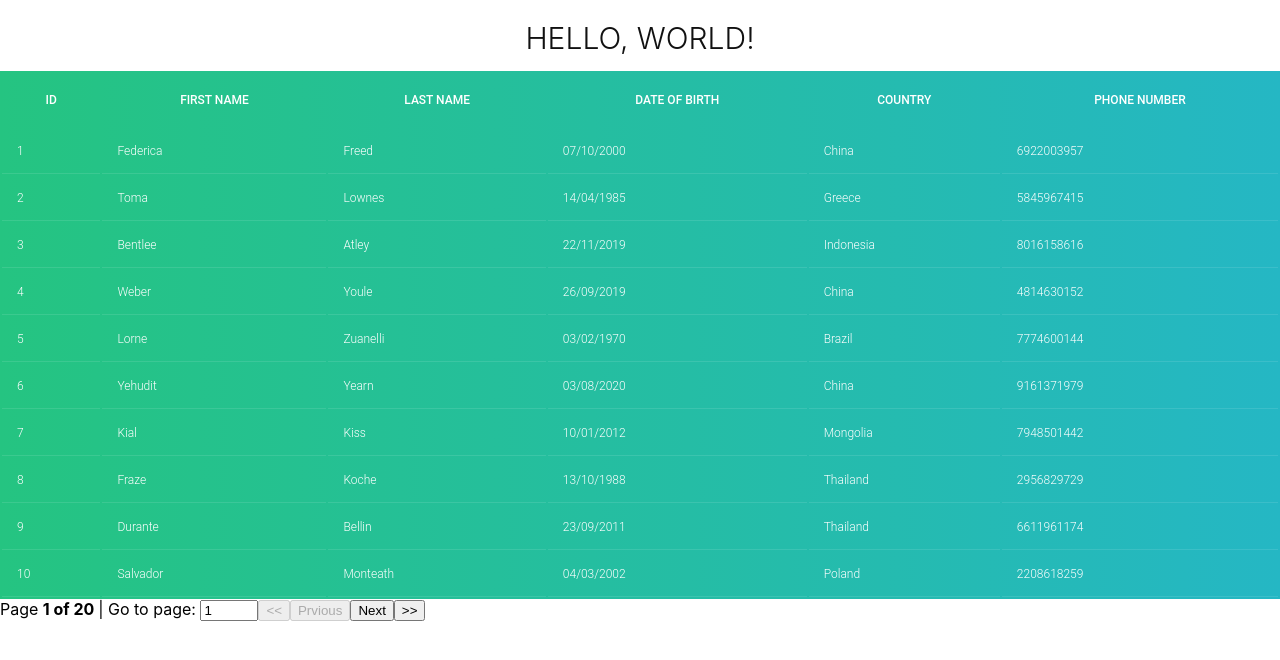
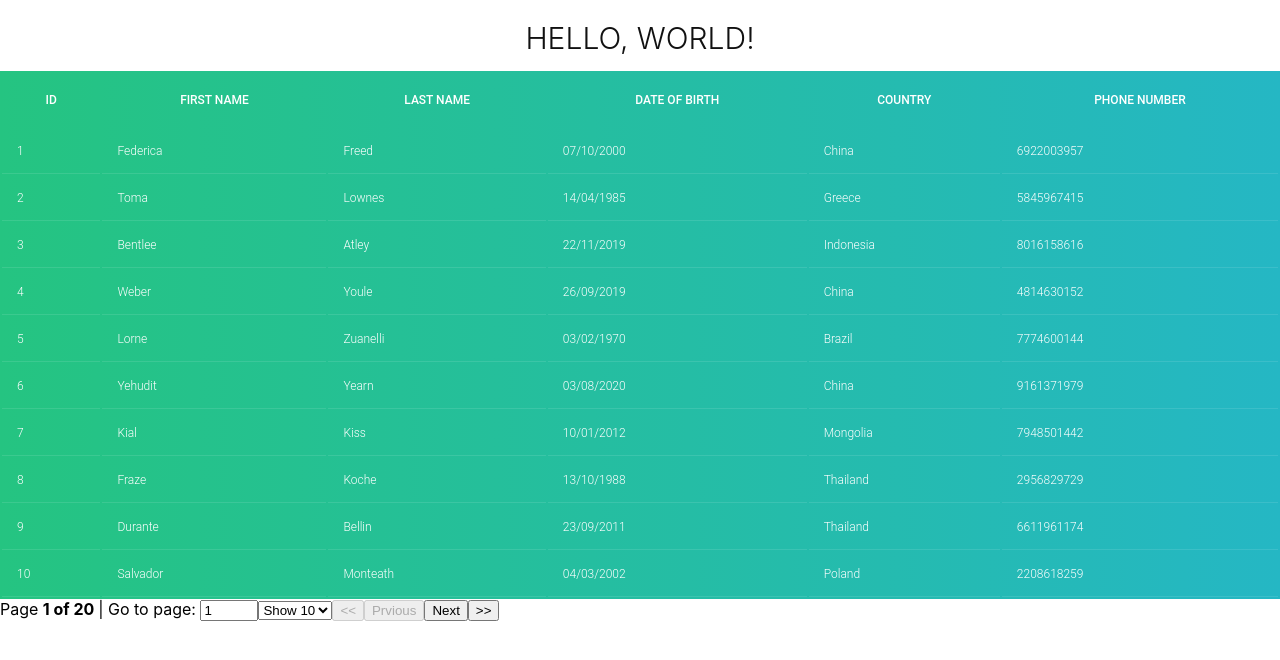
Before and after one commit to MomenSherif/react-table-playground, a React (Create React App) app: page / in a window 1280 px wide. Shown: the top 660 px of the page. Built offline with nearby package versions, Linux system fonts and the light colour scheme.

Commit message:
add page size control functionality

```diff
--- a/src/components/PaginationTable.js
+++ b/src/components/PaginationTable.js
@@ -17,6 +17,7 @@ export default function PaginationTable() {
     canPreviousPage,
     pageOptions,
     gotoPage,
+    setPageSize,
     pageCount,
     state,
     prepareRow
@@ -25,7 +26,7 @@ export default function PaginationTable() {
     data,
    }, usePagination);
 
-  const { pageIndex } = state;
+  const { pageIndex, pageSize } = state;
 
   return (
     <>
@@ -56,6 +57,9 @@ export default function PaginationTable() {
           | Go to page: {' '}
           <input
             type="number"
+            min={1}
+            max={pageCount}
+            step={1}
             defaultValue={pageIndex + 1}
             onChange={e => {
               const pageNumber = e.target.value ? +(e.target.value) - 1 : 0;
@@ -64,6 +68,9 @@ export default function PaginationTable() {
             style={{ width: 50 }}
           />
         </span>
+        <select value={pageSize} onChange={e => setPageSize(+e.target.value)}>
+          {[10, 20, 50].map(pageSize => <option key={pageSize} value={pageSize}>Show {pageSize}</option>)}
+        </select>
         <button onClick={() => gotoPage(0)} disabled={!canPreviousPage}>{'<<'}</button>
         <button onClick={previousPage} disabled={!canPreviousPage}>Prvious</button>
         <button onClick={nextPage} disabled={!canNextPage}>Next</button>
```
Also changed, not shown: 1 other file (tests, documents, lock files or other folders).
